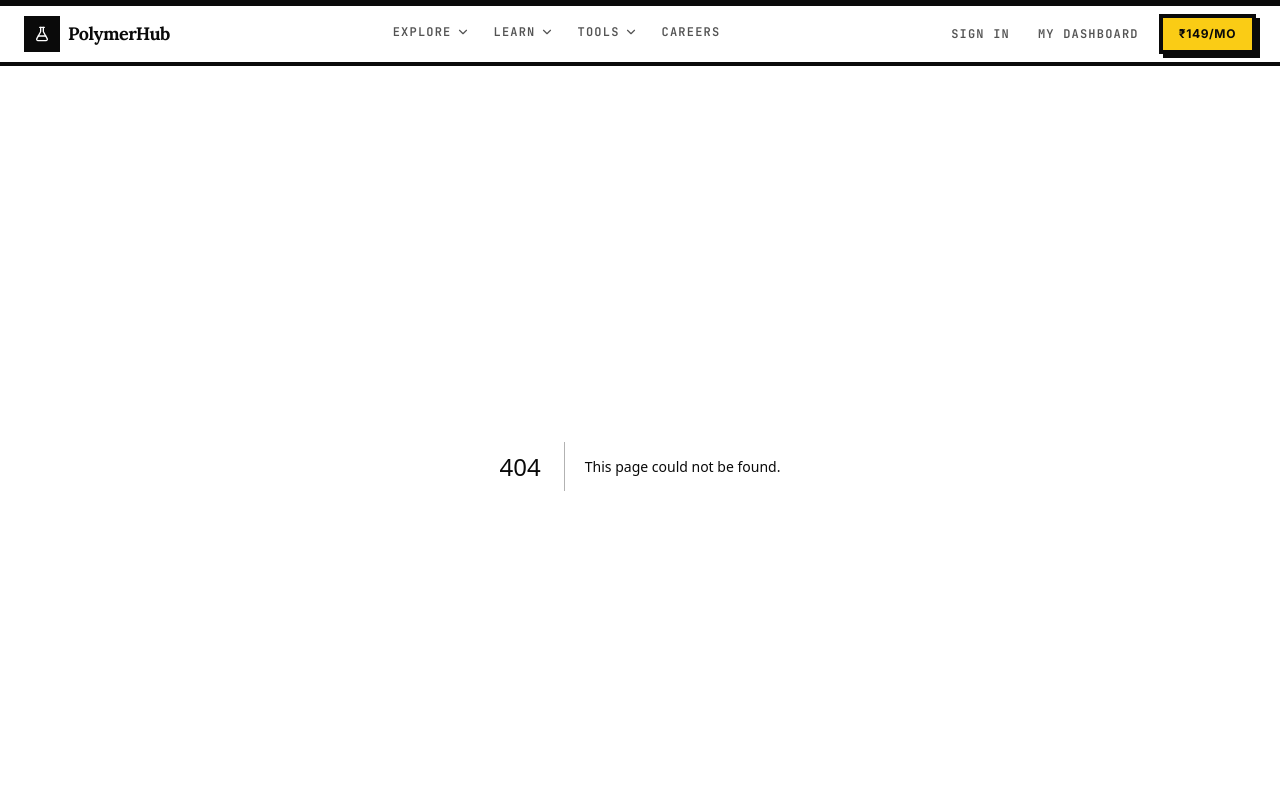
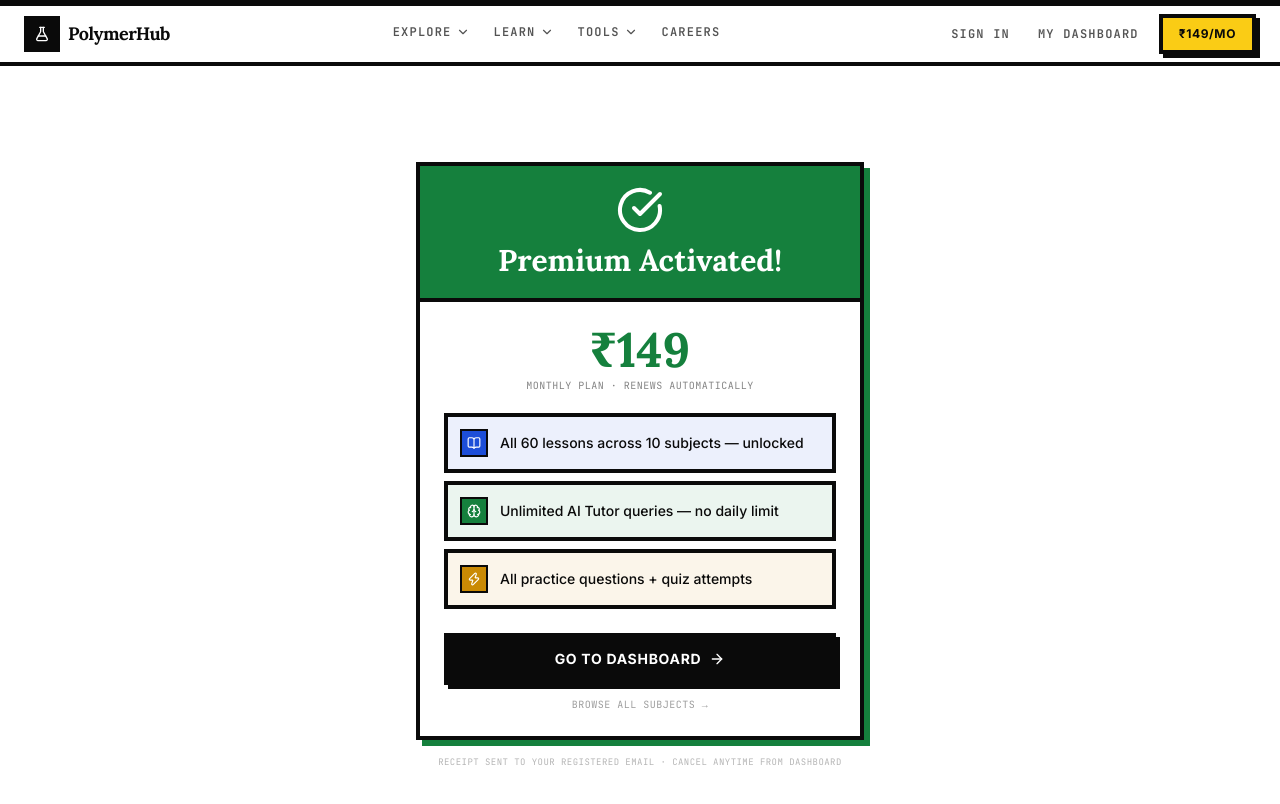
Before and after one commit to mrpdrectheultimate-alt/polymer-hub, a Next.js app: page /payment/success in a window 1280 px wide. Before the commit this address had no page. Shown: the top 804 px of the page. Built offline with nearby package versions, Linux system fonts and the light colour scheme.

Commit message:
Create Razorpay success and failed feedback result pages

```diff
--- /dev/null
+++ b/src/app/payment/failed/page.tsx
@@ -0,0 +1,36 @@
+'use client'
+
+import Link from 'next/link'
+import { XCircle, RotateCcw } from 'lucide-react'
+
+export default function PaymentFailedPage() {
+  return (
+    <div className="min-h-screen bg-canvas flex items-center justify-center px-6">
+      <div className="max-w-md w-full">
+        <div className="border-4 border-ink overflow-hidden" style={{ boxShadow: '6px 6px 0px 0px #EA580C' }}>
+          <div className="border-b-4 border-ink px-6 py-5 bg-orange text-center">
+            <XCircle className="w-12 h-12 text-white mx-auto mb-2" />
+            <h1 className="font-display text-3xl font-black text-white">Payment Failed</h1>
+          </div>
+          <div className="p-6 bg-canvas text-center">
+            <p className="text-ink/70 mb-6 leading-relaxed">
+              Your payment was not completed. No amount has been charged.
+              This can happen due to network issues, bank declines, or UPI timeout.
+            </p>
+            <div className="space-y-3">
+              <Link href="/pricing" className="cn-btn-black w-full justify-center text-sm">
+                <RotateCcw className="w-4 h-4" /> Try Again
+              </Link>
+              <Link href="/dashboard" className="block font-mono text-[10px] text-ink/40 hover:text-ink uppercase tracking-wider transition-colors text-center">
+                Back to Dashboard
+              </Link>
+            </div>
+          </div>
+        </div>
+        <p className="font-mono text-[9px] text-ink/30 text-center mt-4 uppercase tracking-wider">
+          Need help? Contact us — no payment was deducted
+        </p>
+      </div>
+    </div>
+  )
+}
--- /dev/null
+++ b/src/app/payment/success/page.tsx
@@ -0,0 +1,61 @@
+'use client'
+
+import Link from 'next/link'
+import { useEffect, useState } from 'react'
+import { CheckCircle, ArrowRight, BookOpen, Brain, Zap } from 'lucide-react'
+
+export default function PaymentSuccessPage() {
+  const [show, setShow] = useState(false)
+  useEffect(() => { setTimeout(() => setShow(true), 100) }, [])
+
+  return (
+    <div className="min-h-screen bg-canvas flex items-center justify-center px-6">
+      <div className={`max-w-md w-full transition-all duration-500 ${show ? 'opacity-100 translate-y-0' : 'opacity-0 translate-y-4'}`}>
+
+        {/* Success card */}
+        <div className="border-4 border-ink overflow-hidden" style={{ boxShadow: '6px 6px 0px 0px #15803D' }}>
+          <div className="border-b-4 border-ink px-6 py-5 bg-green text-center">
+            <CheckCircle className="w-12 h-12 text-white mx-auto mb-2" />
+            <h1 className="font-display text-3xl font-black text-white">Premium Activated!</h1>
+          </div>
+
+          <div className="p-6 bg-canvas text-center">
+            <div className="font-display text-5xl font-black text-green mb-1">₹149</div>
+            <p className="font-mono text-[10px] text-ink/50 uppercase tracking-wider mb-5">
+              Monthly plan · Renews automatically
+            </p>
+
+            <div className="space-y-2 mb-6 text-left">
+              {[
+                { icon: BookOpen, text: 'All 60 lessons across 10 subjects — unlocked', color: '#1D4ED8' },
+                { icon: Brain, text: 'Unlimited AI Tutor queries — no daily limit', color: '#15803D' },
+                { icon: Zap, text: 'All practice questions + quiz attempts', color: '#CA8A04' },
+              ].map((item) => {
+                const Icon = item.icon
+                return (
+                  <div key={item.text} className="flex items-center gap-3 border-4 border-ink p-3" style={{ backgroundColor: item.color + '15' }}>
+                    <div className="w-7 h-7 border-2 border-ink flex items-center justify-center flex-shrink-0" style={{ backgroundColor: item.color }}>
+                      <Icon className="w-3.5 h-3.5 text-white" />
+                    </div>
+                    <span className="text-sm font-medium text-ink">{item.text}</span>
+                  </div>
+                )
+              })}
+            </div>
+
+            <Link href="/dashboard" className="cn-btn-black w-full justify-center text-sm mb-3">
+              Go to Dashboard <ArrowRight className="w-4 h-4" />
+            </Link>
+            <Link href="/subjects" className="block font-mono text-[10px] text-ink/40 hover:text-ink uppercase tracking-wider transition-colors">
+              Browse all subjects →
+            </Link>
+          </div>
+        </div>
+
+        <p className="font-mono text-[9px] text-ink/30 text-center mt-4 uppercase tracking-wider">
+          Receipt sent to your registered email · Cancel anytime from dashboard
+        </p>
+      </div>
+    </div>
+  )
+}
```
